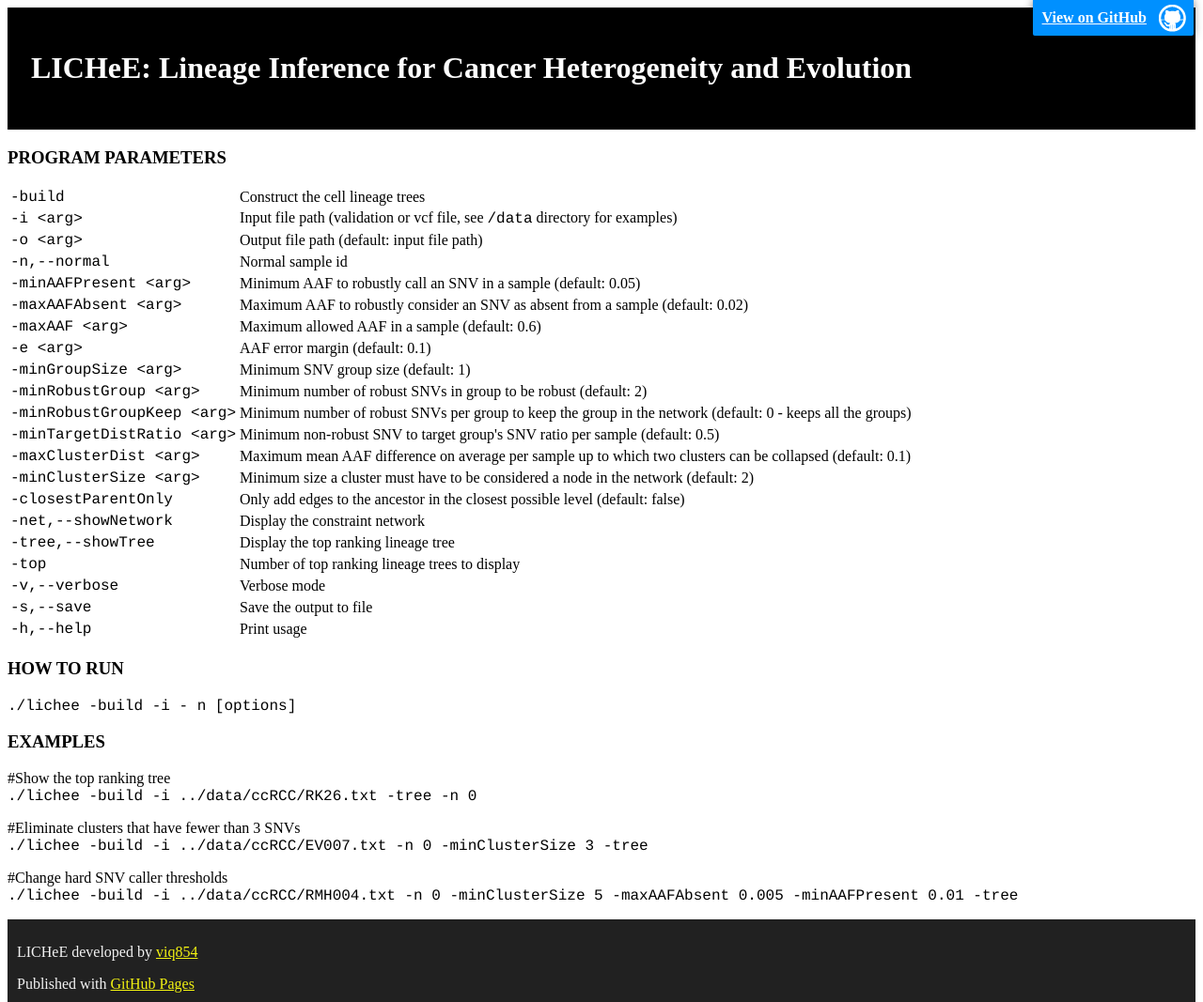
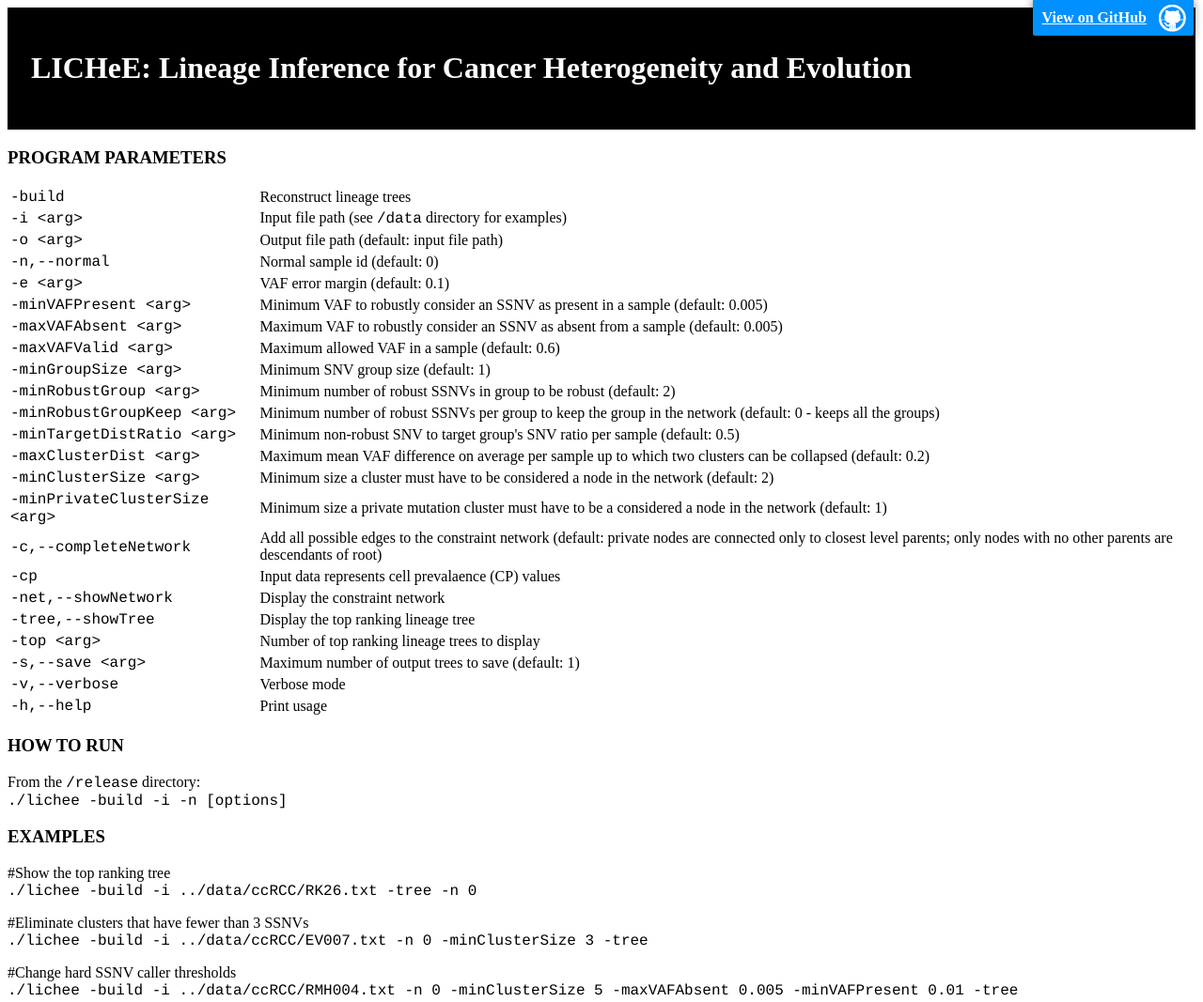
Before and after one commit to viq854/lichee, a plain HTML site: page index.html in a window 1280 px wide. Shown: the top 1067 px of the page at 94% size. Drawn offline with Linux system fonts and the light colour scheme.

Commit message:
Update index.html

```diff
--- a/index.html
+++ b/index.html
@@ -31,33 +31,37 @@
 
 <h3>PROGRAM PARAMETERS</h3>
 <table>
-  <tr><td> <font face="courier"> -build </td><td> Construct the cell lineage trees </td></tr>
-  <tr><td> <font face="courier"> -i &#60;arg> </td><td>Input file path (validation or vcf file, see <font face="courier">/data</font> directory for examples)</td></tr>
+  <tr><td> <font face="courier"> -build </td><td> Reconstruct lineage trees </td></tr>
+  <tr><td> <font face="courier"> -i &#60;arg> </td><td>Input file path (see <font face="courier">/data</font> directory for examples)</td></tr>
    <tr><td>  <font face="courier">-o &#60;arg> </td><td> Output file path (default: input file path)</td></tr>
-  <tr><td>  <font face="courier"> -n,--normal <arg> </td><td> Normal sample id </td></tr>
-  <tr><td>  <font face="courier"> -minAAFPresent &#60;arg> </td><td> Minimum AAF to robustly call an SNV in a sample (default: 0.05) </td></tr>
-  <tr><td>  <font face="courier"> -maxAAFAbsent &#60;arg> </td><td> Maximum AAF to robustly consider an SNV as absent from a sample (default: 0.02) </td></tr>
-  <tr><td>  <font face="courier"> -maxAAF &#60;arg> </td><td> Maximum allowed AAF in a sample (default: 0.6) </td></tr>
-  <tr><td>  <font face="courier"> -e &#60;arg> </td><td> AAF error margin (default: 0.1) </td></tr>
+  <tr><td>  <font face="courier"> -n,--normal <arg> </td><td> Normal sample id (default: 0) </td></tr>
+  <tr><td>  <font face="courier"> -e &#60;arg> </td><td> VAF error margin (default: 0.1) </td></tr>
+  <tr><td>  <font face="courier"> -minVAFPresent &#60;arg> </td><td> Minimum VAF to robustly consider an SSNV as present in a sample (default: 0.005) </td></tr>
+  <tr><td>  <font face="courier"> -maxVAFAbsent &#60;arg> </td><td> Maximum VAF to robustly consider an SSNV as absent from a sample (default: 0.005) </td></tr>
+  <tr><td>  <font face="courier"> -maxVAFValid &#60;arg> </td><td> Maximum allowed VAF in a sample (default: 0.6) </td></tr>
   <tr><td>  <font face="courier"> -minGroupSize &#60;arg> </td><td> Minimum SNV group size (default: 1) </td></tr>
-  <tr><td>  <font face="courier"> -minRobustGroup &#60;arg> </td><td> Minimum number of robust SNVs in group to be robust (default: 2) </td></tr>
-  <tr><td>  <font face="courier"> -minRobustGroupKeep &#60;arg> </td><td> Minimum number of robust SNVs per group to keep the group in the network (default: 0 - keeps all the groups) </td></tr>
+  <tr><td>  <font face="courier"> -minRobustGroup &#60;arg> </td><td> Minimum number of robust SSNVs in group to be robust (default: 2) </td></tr>
+  <tr><td>  <font face="courier"> -minRobustGroupKeep &#60;arg> </td><td> Minimum number of robust SSNVs per group to keep the group in the network (default: 0 - keeps all the groups) </td></tr>
   <tr><td>  <font face="courier"> -minTargetDistRatio &#60;arg> </td><td> Minimum non-robust SNV to target group's SNV ratio per sample (default: 0.5) </td></tr>
-  <tr><td>  <font face="courier"> -maxClusterDist &#60;arg> </td><td> Maximum mean AAF difference on average per sample up to which two clusters can be collapsed (default: 0.1) </td></tr>
+  <tr><td>  <font face="courier"> -maxClusterDist &#60;arg> </td><td> Maximum mean VAF difference on average per sample up to which two clusters can be collapsed (default: 0.2) </td></tr>
   <tr><td>  <font face="courier"> -minClusterSize &#60;arg> </td><td> Minimum size a cluster must have to be considered a node in the network (default: 2) </td></tr>
-  <tr><td>  <font face="courier"> -closestParentOnly </td><td>  Only add edges to the ancestor in the closest possible level  (default: false) </td></tr>
+  <tr><td>  <font face="courier"> -minPrivateClusterSize &#60;arg> </td><td>	Minimum size a private mutation cluster must have to be a considered a node in the network (default: 1) </td></tr>
+  <tr><td>  <font face="courier"> -c,--completeNetwork </td><td>  Add all possible edges to the constraint network (default: private nodes are connected only to closest level parents;
+                                only nodes with no other parents are descendants of root) </td></tr>
+  <tr><td>  <font face="courier"> -cp </td><td> Input data represents cell prevalaence (CP) values </td></tr>
   <tr><td>  <font face="courier"> -net,--showNetwork </td><td> Display the constraint network </td></tr>
   <tr><td>  <font face="courier"> -tree,--showTree </td><td> Display the top ranking lineage tree </td></tr>
-  <tr><td>  <font face="courier"> -top <arg> </td><td> Number of top ranking lineage trees to display </td></tr>
+  <tr><td>  <font face="courier"> -top &#60;arg> </td><td> Number of top ranking lineage trees to display </td></tr>
+  <tr><td>  <font face="courier"> -s,--save &#60;arg> </td><td> Maximum number of output trees to save (default: 1) </td></tr>
   <tr><td>  <font face="courier"> -v,--verbose  </td><td> Verbose mode </td></tr>
-  <tr><td>  <font face="courier"> -s,--save  </td><td> Save the output to file </td></tr>
   <tr><td>  <font face="courier"> -h,--help  </td><td> Print usage </td></tr>
 </table>
 
 
 <h3>HOW TO RUN</h3>
 <p>
-<font face="courier"> ./lichee -build -i <input_file_path> - n <normal_sample_id> [options] </font> <br>
+From the <font face="courier">/release</font> directory: <br>
+<font face="courier"> ./lichee -build -i <input_file_path> -n <normal_sample_id> [options] </font> <br>
 </p>
 
 
@@ -68,13 +72,13 @@
 </p>
 
 <p>
-#Eliminate clusters that have fewer than 3 SNVs<br>
+#Eliminate clusters that have fewer than 3 SSNVs<br>
 <font face="courier"> ./lichee -build -i ../data/ccRCC/EV007.txt -n 0 -minClusterSize 3 -tree</font><br>
 </p>
 
 <p>
-#Change hard SNV caller thresholds<br>
-<font face="courier"> ./lichee -build -i ../data/ccRCC/RMH004.txt -n 0 -minClusterSize 5 -maxAAFAbsent 0.005 -minAAFPresent 0.01 -tree</font><br>
+#Change hard SSNV caller thresholds<br>
+<font face="courier"> ./lichee -build -i ../data/ccRCC/RMH004.txt -n 0 -minClusterSize 5 -maxVAFAbsent 0.005 -minVAFPresent 0.01 -tree</font><br>
 </p>
 
 </section>
```
